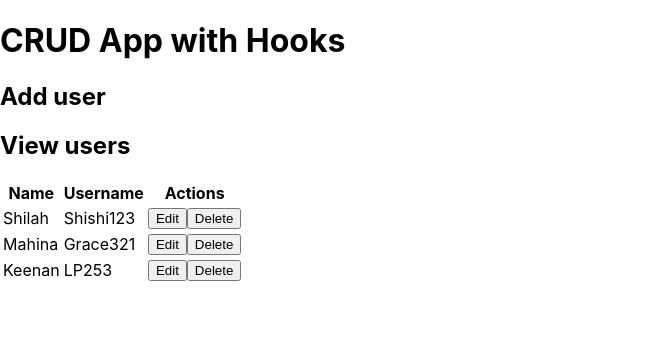
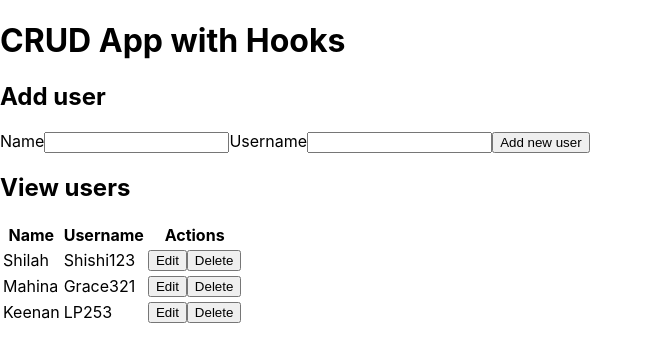
Before and after one commit to klp1130/Crud_Hooks, a React (Create React App) app: page / in a window 1280 px wide. Shown: the top 362 px of the page, without its empty margins (0-652 px from the left). Built offline with nearby package versions, Linux system fonts and the light colour scheme.

Commit message:
Added User form and form object, and input validation logic, udated readme

```diff
--- a/src/App.js
+++ b/src/App.js
@@ -1,5 +1,6 @@
 import React, {useState} from 'react'
 import UserTable from './tables/UserTable'
+import AddUserForm from './forms/AddUserForm'
 
 const App = () => {
   const usersData = [
@@ -7,7 +8,13 @@
     { id: 2, name: 'Mahina', username: 'Grace321' },
     { id: 3, name: 'Keenan', username: 'LP253' },
   ]
-  const [users, setUsers] = useState(usersData)
+  const [users, setUser] = useState(usersData)
+
+  const addUser = (user) => {
+    user.id = users.length + 1
+    setUser([...users, user])
+  }
+
 
   return (
     <div className="container">
@@ -15,6 +22,7 @@
       <div className="flex-row">
         <div className="flex-large">
           <h2>Add user</h2>
+          <AddUserForm addUser={addUser} />
         </div>
         <div className="flex-large">
           <h2>View users</h2>
--- /dev/null
+++ b/src/forms/AddUserForm.js
@@ -0,0 +1,41 @@
+import React, { useState } from 'react'
+
+const AddUserForm = (props) => {
+const initialFormState = {id: null, name: '', username: ''}
+const [user, setUser] = useState(initialFormState)
+
+const handleInputChange = (event) => {
+  const {name, value } = event.target
+  setUser({...user, [name]: value })
+}
+
+  return (
+    <form
+      onSubmit={event => {
+        event.preventDefault()
+        if (!user.name || !user.username) return
+
+        props.addUser(user)
+        setUser(initialFormState)
+      }}
+    >
+      <label>Name</label>
+      <input
+      type="text"
+      name="name"
+      value={user.name}
+      onChange={handleInputChange}
+      />
+      <label>Username</label>
+      <input
+      type="text"
+      name="username"
+      value={user.username}
+      onChange={handleInputChange}
+      />
+      <button>Add new user</button>
+    </form>
+  )
+}
+
+export default AddUserForm
```
Also changed, not shown: 1 other file (tests, documents, lock files or other folders).
